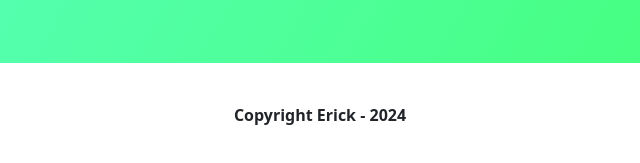
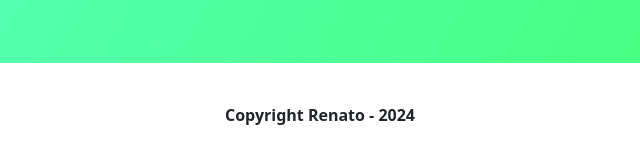
Before and after one commit to zRenatokkj/Principal-Main, a plain HTML site: page index.html in a window 1280 px wide. Shown: the part 2511-2674 px from the top of the page, 320-960 px from the left. Drawn offline with nearby package versions, Linux system fonts and the light colour scheme; files that its build step writes are made by us from their sources; files whose address does not match are found by name.

Commit message:
index.html

```diff
--- a/index.html
+++ b/index.html
@@ -150,7 +150,7 @@
 
     </main>
     <footer>
-        </class>Copyright Erick - 2024
+        </class>Copyright Renato - 2024
     </footer>
 
 </body>
```
